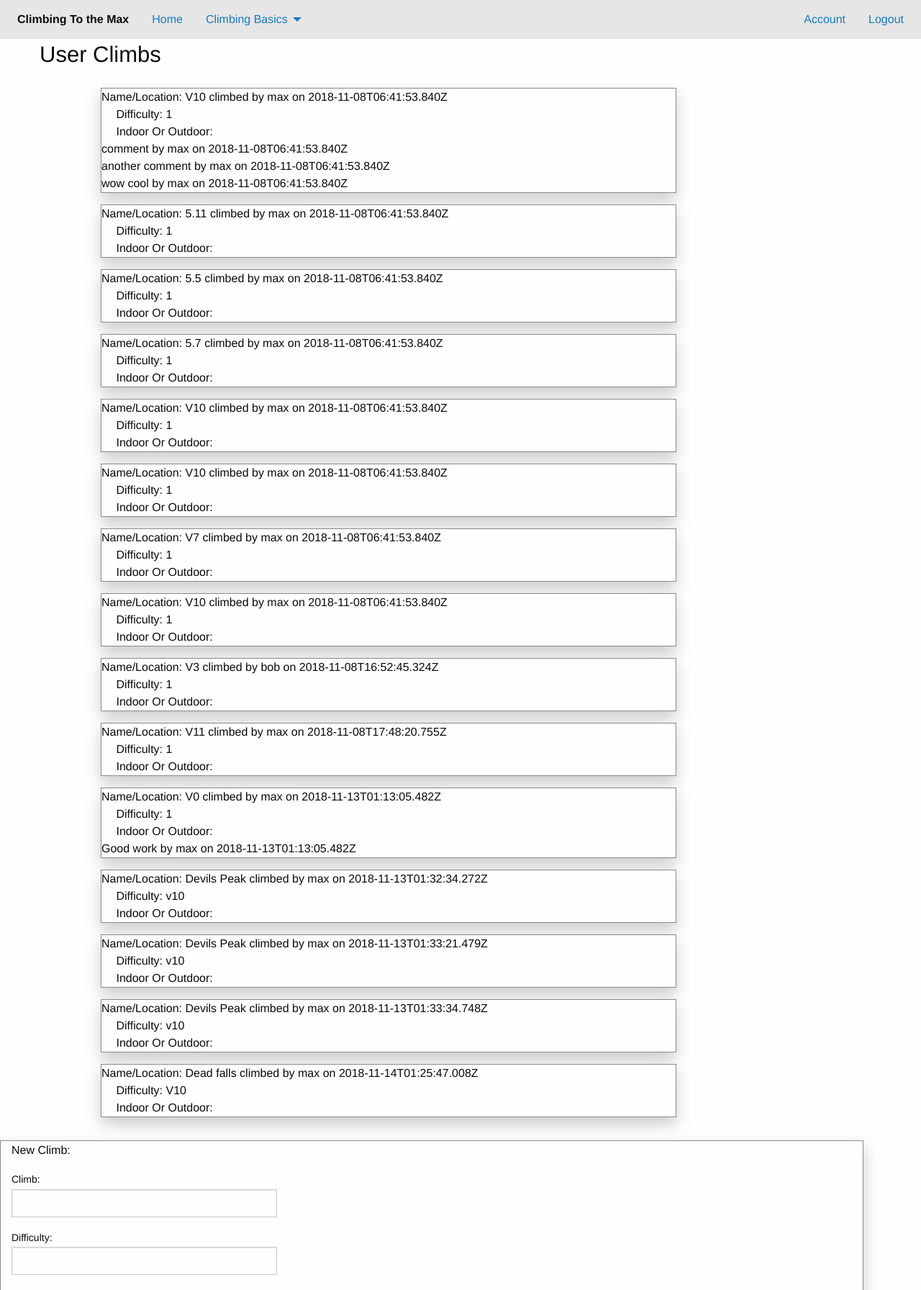
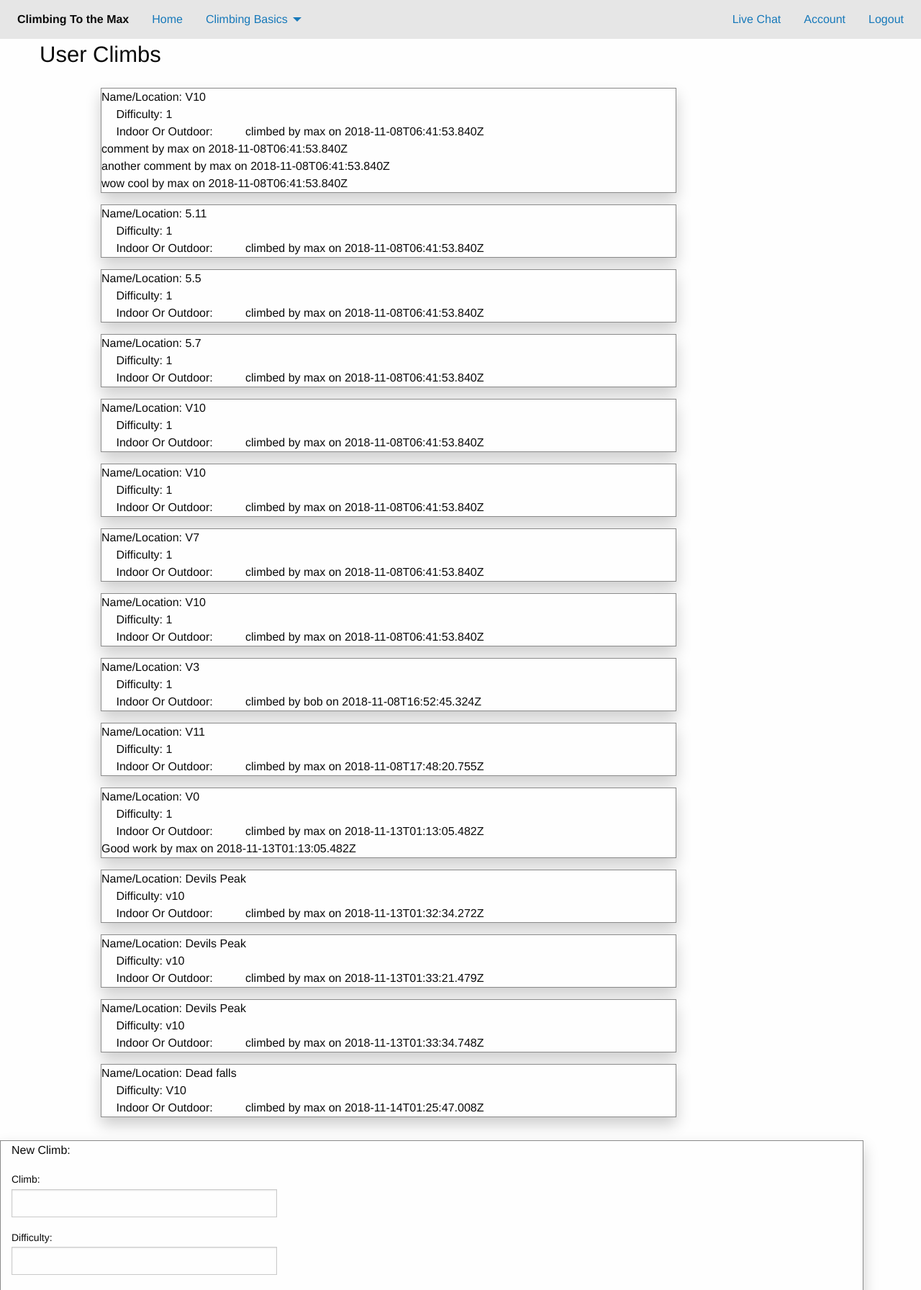
Before and after one commit to mmichelon/ClimbProject, a Django app: page / in a window 1280 px wide. Shown: the top 1792 px of the page at 72% size. Run offline with Django 3.2, Linux system fonts and the light colour scheme; a user stored in the database is signed in; data comes from the database, SQL or seed files in the repository; both versions use the stored data as it was after the commit; some libraries are stand-ins or nearby versions.

Commit message:
Added Live Chat page

```diff
--- a/climbproject/climbapp/templates/base.html
+++ b/climbproject/climbapp/templates/base.html
@@ -31,6 +31,7 @@
         <ul class="menu">
           {% if user.is_authenticated %}
           <!-- <li><a href="/accounts/">{{ user.username }}</a></li> -->
+          <li><a href="/live_chat/">Live Chat</a></li>
           <li><a href="/account/">Account</a></li>
           <li><a href="/logout/">Logout</a></li>
           {% else %}
--- a/climbproject/climbapp/templates/index.html
+++ b/climbproject/climbapp/templates/index.html
@@ -14,13 +14,17 @@
           <div>
             <div class="card-info" v-for="todo in todos.climbs">
               {% verbatim %}
-              Name/Location: {{ todo.climb }} climbed by {{ todo.author }} on {{ todo.created_on }}
+              Name/Location: {{ todo.climb }}
               <br>
               &emsp;
               Difficulty: {{ todo.difficulty }}
               <br>
               &emsp;
               Indoor Or Outdoor: {{ todo.in_or_out }}
+
+              &emsp;
+              &emsp;
+              climbed by {{ todo.author }} on {{ todo.created_on }}
 
               <!-- {% for radio in myform.beatles %}
               <div class="myradio">
--- a/climbproject/climbapp/templates/information/outdoor.html
+++ b/climbproject/climbapp/templates/information/outdoor.html
@@ -2,7 +2,6 @@
 {% load static %}
 
 {% block content %}
-<!-- <h1><a href="/"> Outdoor Climbing </a></h1> -->
 <h1> Outdoor Climbing </h1>
 
 <body class="elcap-bg">
--- a/climbproject/climbapp/urls.py
+++ b/climbproject/climbapp/urls.py
@@ -13,6 +13,8 @@ urlpatterns = [
 
     path('comment/<int:climb_id>/', views.comment_view),
 
+    path('live_chat/', views.live_chat),
+
 
     #User Authentication
     path('register/', views.register),
--- a/climbproject/climbapp/views.py
+++ b/climbproject/climbapp/views.py
@@ -115,6 +115,13 @@ def equipment(request):
         }
     return render(request, "information/equipment.html", context=context)
 
+def live_chat(request):
+    if request.user.is_authenticated:
+        context = {
+            "title": "Live Chat",
+            }
+        return render(request, "live_chat.html", context=context)
+
 def rest_climb(request):
     if not request.user.is_authenticated:
         return JsonResponse({"climbs":[]})
```
Also changed, not shown: climbproject/climbapp/templates/live_chat.html (added, +12 -0 lines), climbproject/db.sqlite3.
